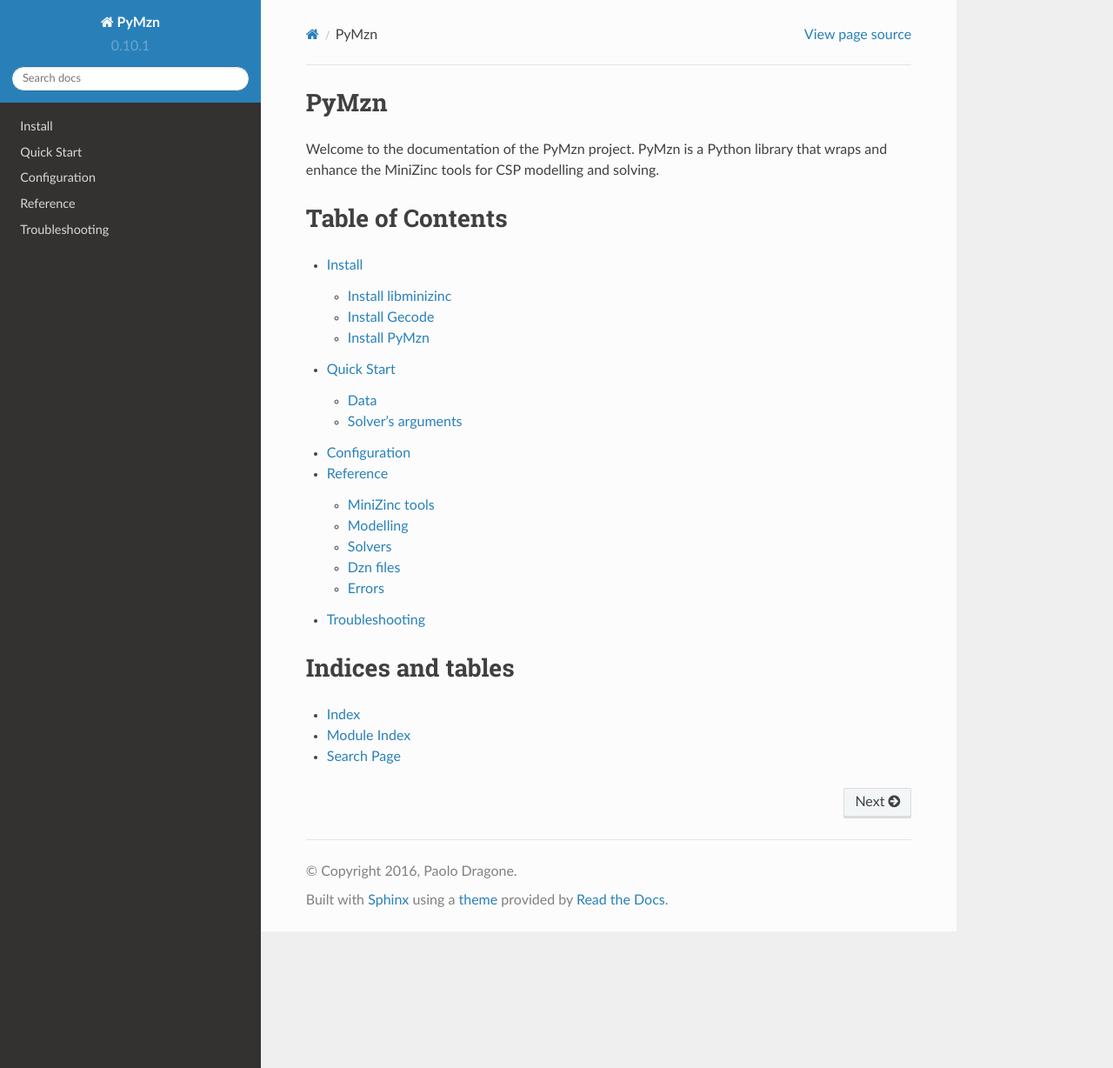
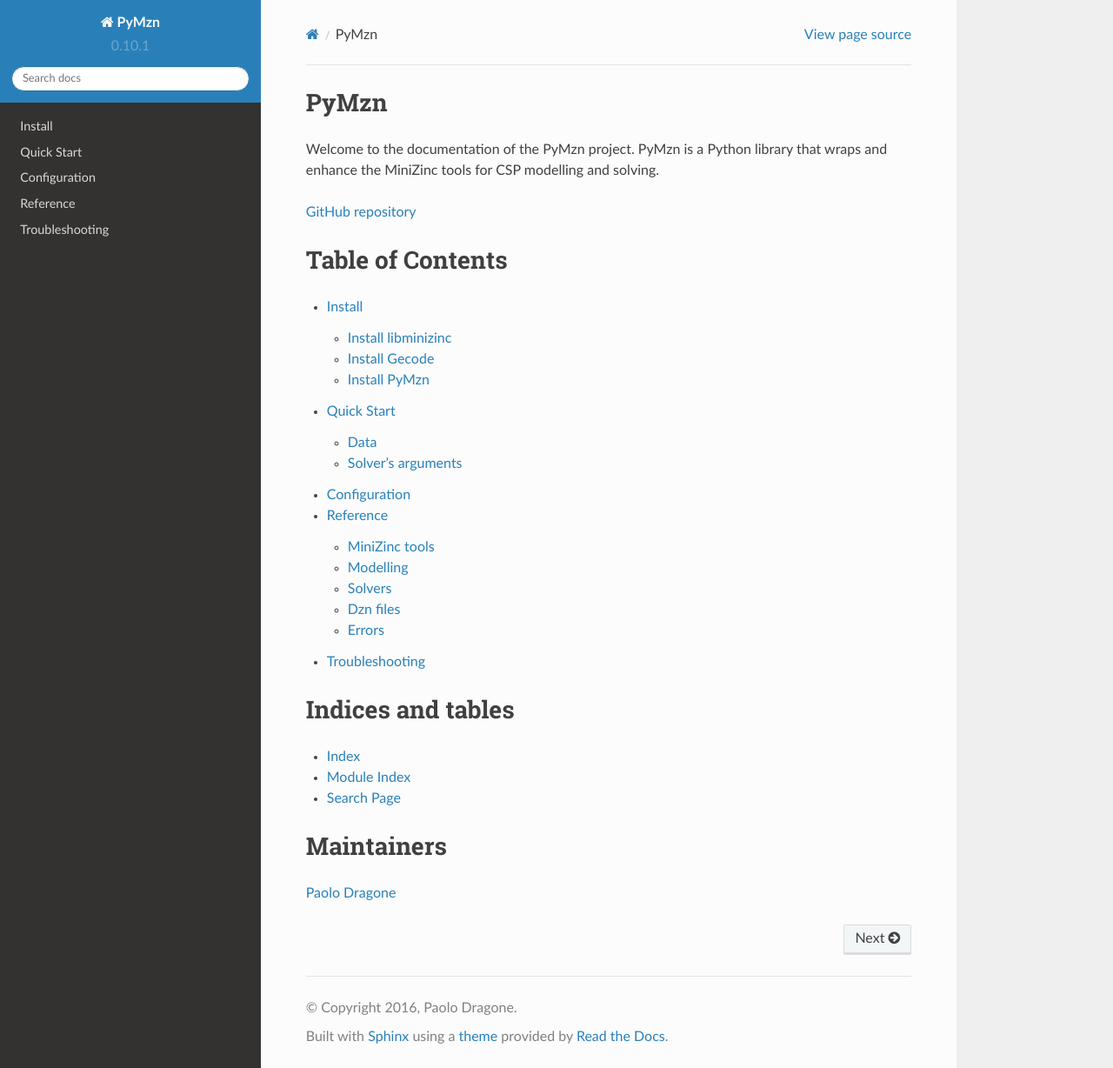
Before and after one commit to paolodragone/pymzn, a Sphinx documentation site: the page built from docs/source/index.rst, in a window 1280 px wide and 1228 px high. Shown: the whole window at 87% size. Built offline with Sphinx 7.4.7 and the Read the Docs theme 2.0.0, drawn with Linux system fonts in a browser that asks for light colours.

Commit message:
Update docs.

```diff
--- a/docs/source/index.rst
+++ b/docs/source/index.rst
@@ -4,6 +4,8 @@
 Welcome to the documentation of the PyMzn project.
 PyMzn is a Python library that wraps and enhance the MiniZinc tools for CSP
 modelling and solving.
+
+`GitHub repository <https://github.com/paolodragone/pymzn>`__
 
 Table of Contents
 =================
@@ -23,3 +25,7 @@
 * :ref:`genindex`
 * :ref:`modindex`
 * :ref:`search`
+
+Maintainers
+===========
+`Paolo Dragone <http://paolodragone.com>`__
```
